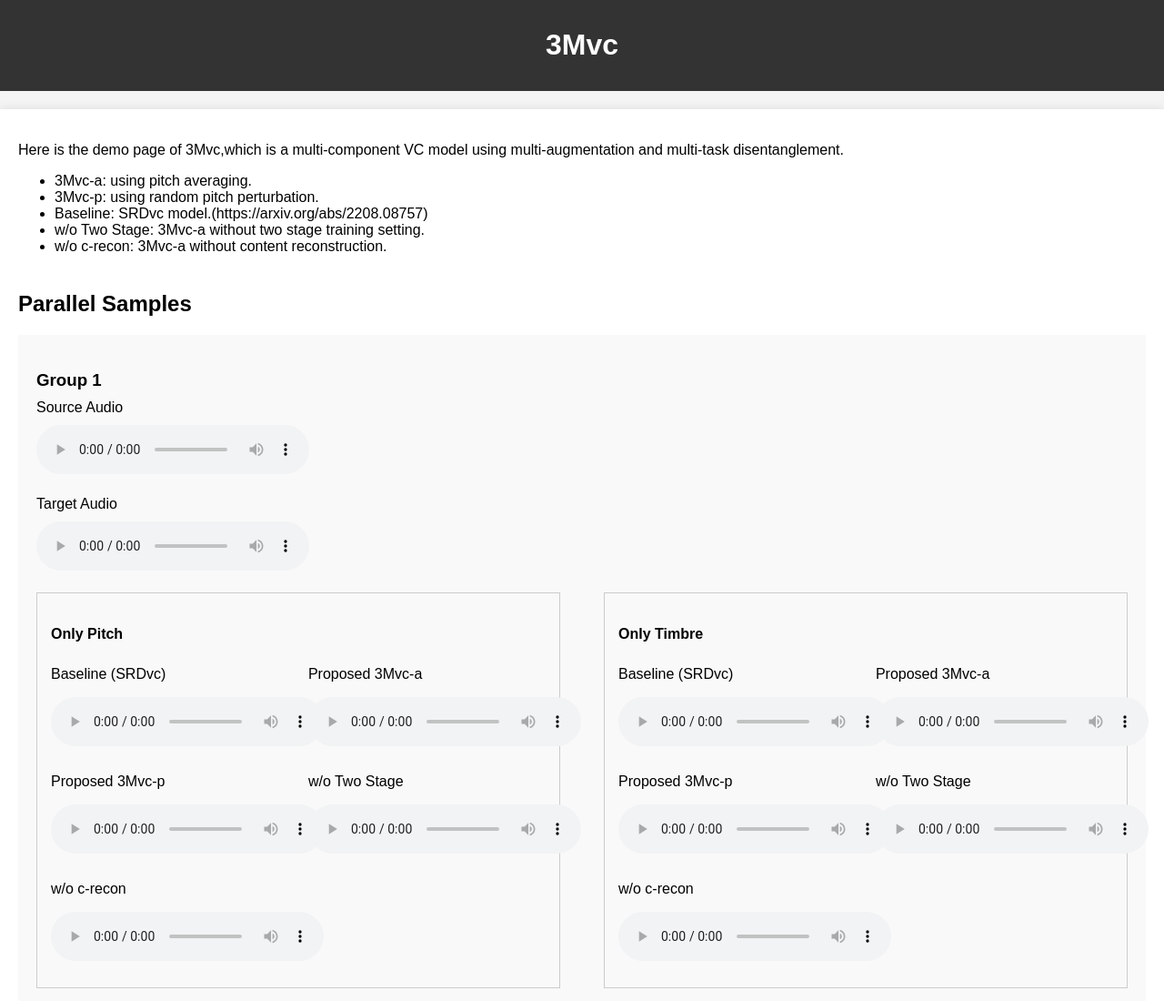
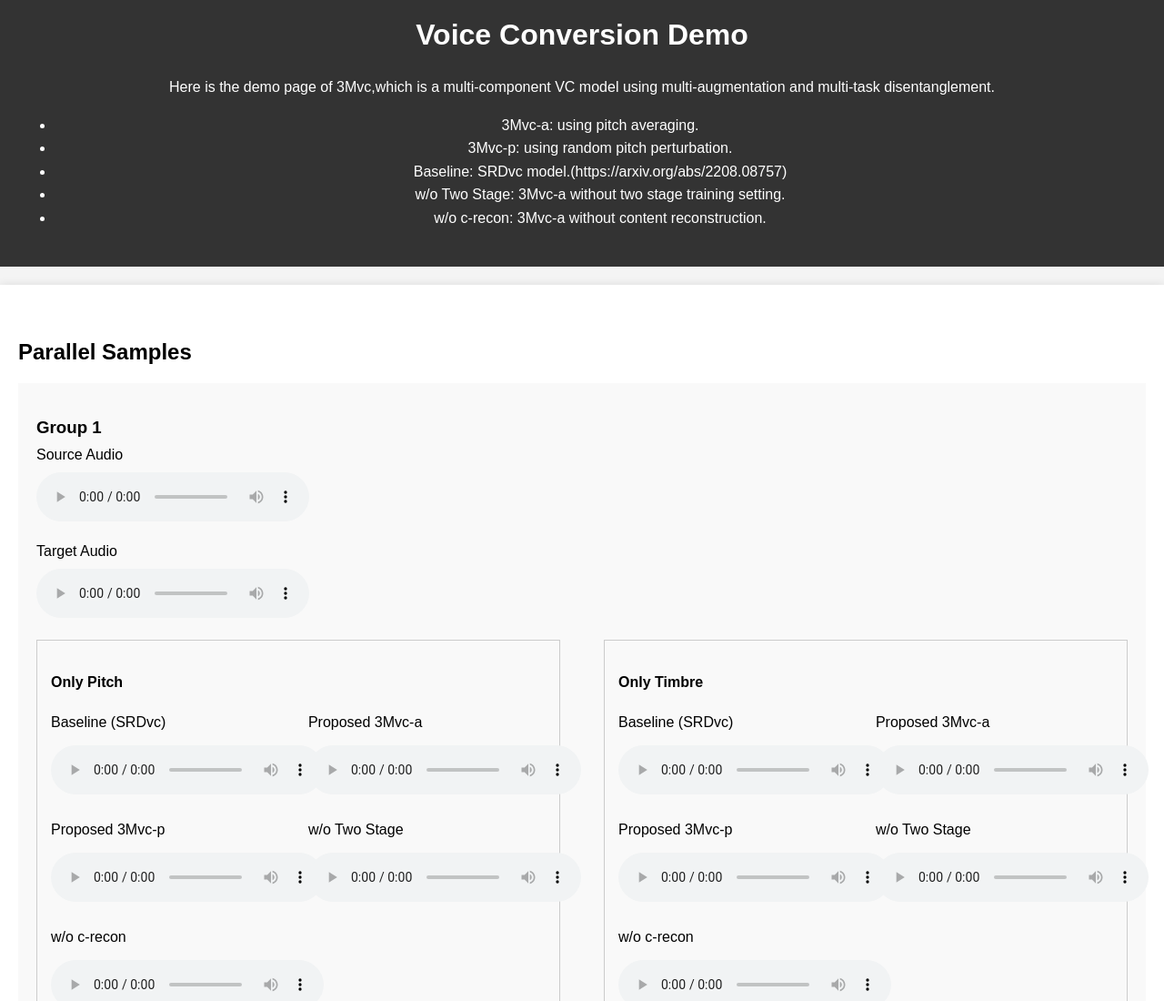
Before and after one commit to g0ngyuChen/3mvc, a plain HTML site: page index.html in a window 1280 px wide. Shown: the top 1100 px of the page at 91% size. Drawn offline with Linux system fonts and the light colour scheme.

Commit message:
Update index.html

```diff
--- a/index.html
+++ b/index.html
@@ -3,7 +3,7 @@
 <head>
     <meta charset="UTF-8">
     <meta name="viewport" content="width=device-width, initial-scale=1.0">
-    <title>3Mvc Demo</title>
+    <title>Voice Conversion Demo</title>
     <style>
         body {
             font-family: Arial, sans-serif;
@@ -14,8 +14,21 @@
         header {
             background-color: #333;
             color: white;
-            padding: 10px 0;
+            padding: 20px 0;
             text-align: center;
+        }
+        .header-content {
+            max-width: 1400px;
+            margin: 0 auto;
+            padding: 0 20px;
+        }
+        .header-content h1 {
+            margin: 0;
+            padding-bottom: 10px;
+        }
+        .intro {
+            margin-bottom: 20px;
+            line-height: 1.6;
         }
         .container {
             max-width: 1400px;
@@ -23,9 +36,6 @@
             padding: 20px;
             background-color: white;
             box-shadow: 0 0 10px rgba(0, 0, 0, 0.1);
-        }
-        .intro {
-            margin-bottom: 20px;
         }
         .section-title {
             margin: 40px 0 20px;
@@ -80,11 +90,10 @@
 </head>
 <body>
     <header>
-        <h1>3Mvc</h1>
-    </header>
-    <div class="container">
-        <div class="intro">
-            <p>Here is the demo page of 3Mvc,which is a multi-component VC model using multi-augmentation and multi-task disentanglement.</p>
+        <div class="header-content">
+            <h1>Voice Conversion Demo</h1>
+            <div class="intro">
+                <p>Here is the demo page of 3Mvc,which is a multi-component VC model using multi-augmentation and multi-task disentanglement.</p>
             <ul>
                 <li>3Mvc-a: using pitch averaging.</li>
                 <li>3Mvc-p: using random pitch perturbation.</li>
@@ -92,7 +101,10 @@
                 <li>w/o Two Stage: 3Mvc-a without two stage training setting.</li>
                 <li>w/o c-recon: 3Mvc-a without content reconstruction.</li>
             </ul>
+            </div>
         </div>
+    </header>
+    <div class="container">
         <!-- 平行样本部分 -->
         <div class="section-title">Parallel Samples</div>
 
```
